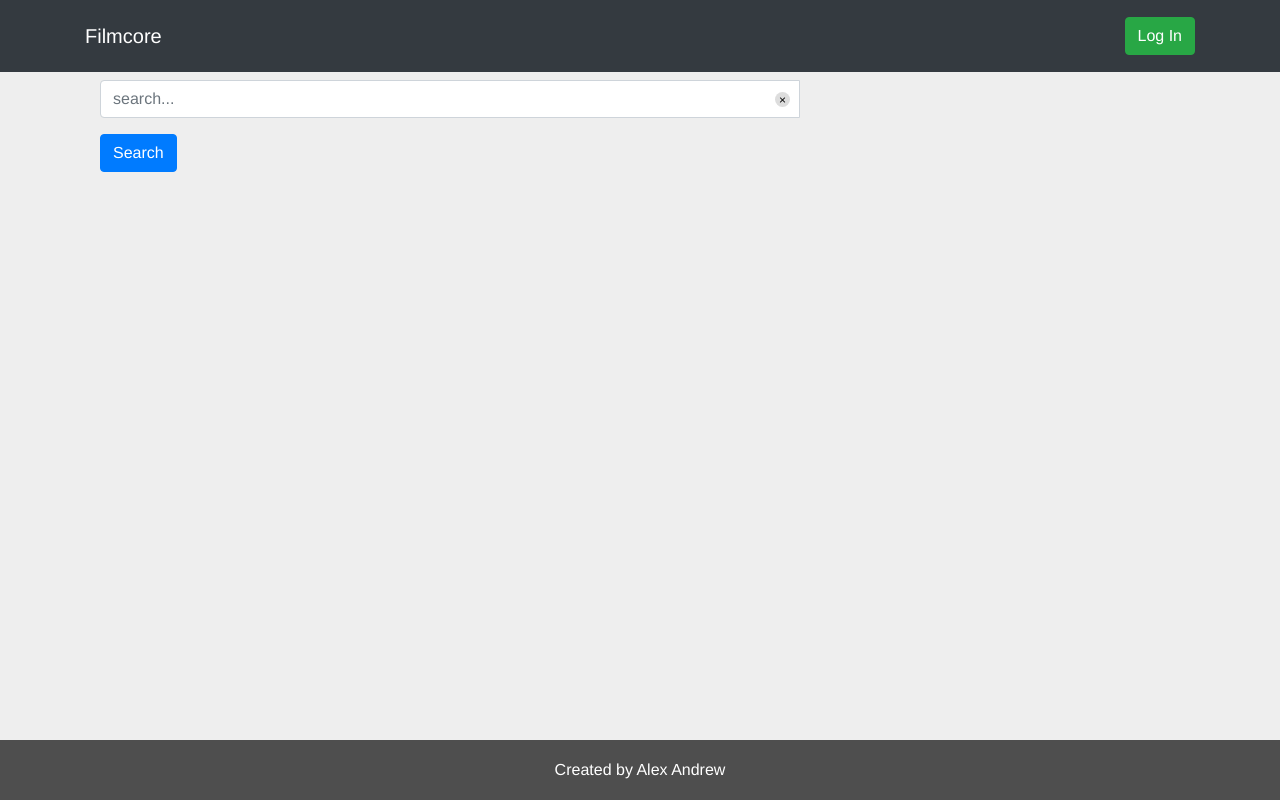
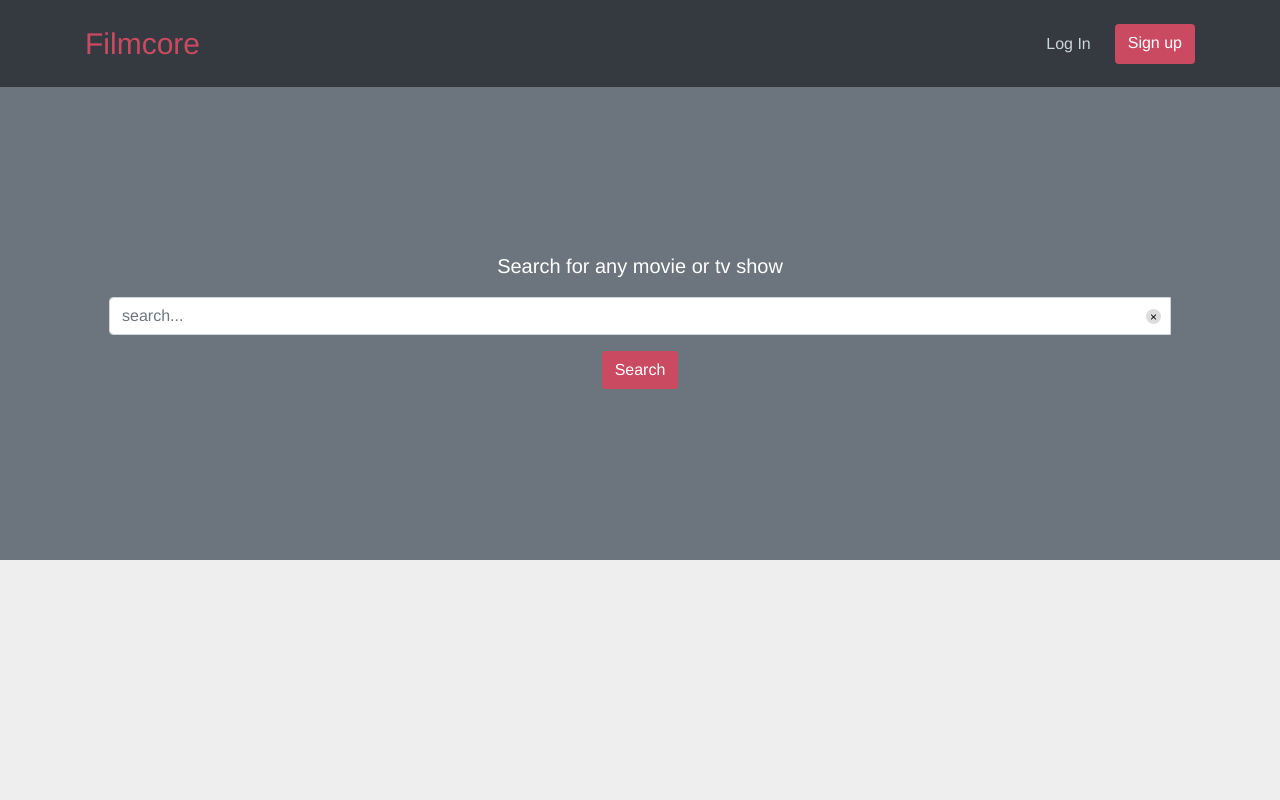
Before and after one commit to alexandrew541/Filmcore-Project, a Flask app: page / in a window 1280 px wide. Run offline with Flask 2, Linux system fonts and the light colour scheme; some libraries are stand-ins or nearby versions.

Commit message:
styling changes

```diff
--- a/main.py
+++ b/main.py
@@ -41,6 +41,10 @@ app.config['SECRET_KEY'] = '7CA5293D0810257F680B2A6CAC9EB291B5405E4D4F42B9A1E26E
 @app.route("/")
 @app.route("/home", methods=['POST' , 'GET'])
 def home():
+    global searchvalue
+    searchvalue = ''
+    if conn_error == True:
+        flash(f'Database connection error' , 'warning')
     return render_template('home.html', signedin = signedin, usernames = usernames, usersid = usersid )
 
 
@@ -53,7 +57,8 @@ def search():
         pass
 
     else:
-        searchvalue = request.form.get("searches")
+        if searchvalue == '':
+            searchvalue = request.form.get("searches")
         if ' ' in searchvalue:
             searchvalue = str(searchvalue).replace(' ', '_')
 
--- a/static/main.css
+++ b/static/main.css
@@ -1,13 +1,20 @@
+@charset "UTF-8";
+
 body {
   background: #eeeeee;
   color: #333333;
-  margin-top: 5rem;
   font-family: Helvetica !important;
+  width: 100%;
+  margin: auto;
 
 }
 
+.maincon{
+  width: 90% !important;
+}
+
 .backbtn{
-  margin-bottom: 1%;
+  margin-bottom: 4px;
   width: 75px;
 }
 
@@ -40,7 +47,7 @@ h1, h2, h3, h4, h5, h6 {
   padding: 10px 20px;
   border: 1px solid #dddddd;
   border-radius: 3px;
-  margin-bottom: 20px;
+
 }
 
 .article-title {
@@ -91,7 +98,7 @@ a.article-title:hover {
 }
 
 .footer {
-  position: fixed;
+  position: absolute;
   left: 0;
   bottom: 0;
   width: 100%;
@@ -127,6 +134,53 @@ a.article-title:hover {
   transition: .1s;
 }
 
-.container{
+.content-section{
+  width: 50%;
   margin: auto;
 }
+
+
+.hmpage{
+  height: 10vh;
+}
+
+html, body {
+  height:100%;
+}
+
+.container{
+  min-height: 100%;
+}
+
+.searchbars{
+  height: 60vh;
+}
+
+#parent {
+  display: table;
+  width: 100%;
+}
+#form_search {
+  display: table-cell;
+  text-align: center;
+  vertical-align: middle;
+}
+
+.btn-default
+{
+  background-color: #CA4A62;
+  color:#FFF;
+}
+.btn-default:hover, .btn-default:focus, .btn-default:active, .btn-default.active, .open .dropdown-toggle.btn-default {
+
+  background-color: #ca2d4a;
+  color:#FFF;
+ }
+
+ .watchlistbtn:hover{
+  color: #ca2d4a;
+ }
+
+ .defpage{
+  height: 13vh;
+ }
--- a/templates/home.html
+++ b/templates/home.html
@@ -1,18 +1,42 @@
 {% extends "layout.html" %}
 {% block content %}
 
-    <div class="container">
-        <form action="/search" method="POST">
+<div class="container hmpage">
+</div>
+    <header class="bg-secondary bg-gradient text-white">
 
-        <div class="input-group mb-3">
-            <input type="search" class = "form-control" id="exampleSearch" aria-describedby="searches"
-            placeholder="search..." name = "searches">
-            <button type="reset" class=" btn clearbutton">&times;</button>
+        <div class="container px-4 text-center searchbars">
+            <div class="container" id="parent">
+                <form action="/search" id="form_search" method="POST">
+                <p class="lead">Search for any movie or tv show</p>
+                <div class="input-group mb-3">
+
+                    <input type="search" class = "form-control searchb" id="exampleSearch" aria-describedby="searches"
+                    placeholder="search..." name = "searches">
+                    <button type="reset" class=" btn clearbutton">&times;</button>
+                </div>
+
+                <button type="submit" class="btn btn-default">Search</button>
+
+                </form>
+            </div>
         </div>
+    </header>
 
-        <button type="submit" class="btn btn-primary">Search</button>
 
-        </form>
-    </div>
-{% include 'footer.html' %}
+    <section id="about">
+        <div class="container px-4">
+            <div class="row gx-4 justify-content-center">
+                <div class="col-lg-8">
+
+                    <p class="lead"></p>
+                    <ul>
+
+                    </ul>
+                </div>
+            </div>
+        </div>
+    </section>
+
+
 {% endblock content %}
--- a/templates/layout.html
+++ b/templates/layout.html
@@ -9,7 +9,7 @@
 
     <link rel="stylesheet" type="text/css" href="{{ url_for('static', filename='main.css') }}">
 
-    <title>Flask Blog</title>
+    <title>Filmcore</title>
 
 
 </head>
@@ -17,22 +17,27 @@
     <header class="site-header">
       <nav class="navbar navbar-expand-md navbar-dark bg-dark fixed-top py-3">
         <div class="container">
-          <a class="navbar-brand mr-4" href="/">Filmcore</a>
+          <a class="navbar-brand mr-4" href="/" style="color: #CA4A62; font-size: 30px;">Filmcore</a>
           <button class="navbar-toggler" type="button" data-toggle="collapse" data-target="#navbarToggle" aria-controls="navbarToggle" aria-expanded="false" aria-label="Toggle navigation">
             <span class="navbar-toggler-icon"></span>
           </button>
           <div class="collapse navbar-collapse" id="navbarToggle">
             <div class="navbar-nav mr-auto">
+              <li class="nav-item">
+                <a class="nav-link" href="#"></a>
+              </li>
             </div>
 
             <div class="navbar-nav">
 
               {% if signedin == True %}
-                <a class="nav-item nav-link">Hello {{usernames}}!</a>
-                <a class="btn btn-danger" href="{{ url_for('logout') }}">Log Out</a>
-                <a class="btn btn-warning" style="margin-left: 3px;" href="{{ url_for('watchlist') }}"> Watchlist </a>
+                <a class="nav-item nav-link" style="color: #f8f8f8; font-size: 15px;">Hi {{usernames}}!</a>
+                <a class="nav-item nav-link watchlistbtn" style="margin-left: 2vh; color: #CA4A62; font-size: 15px; " href="{{ url_for('watchlist') }}"> Watchlist </a>
+                <a class="btn btn-danger" style="margin-left: 2vh;"  href="{{ url_for('logout') }}">Log Out</a>
+
               {% else %}
-                <a class="btn btn-success" href="{{ url_for('login') }}">Log In</a>
+                <a class="nav-item nav-link" href="{{ url_for('login') }}">Log In</a>
+                <a class="btn btn-default" style="margin-left: 2vh;" href="{{ url_for('register') }}">Sign up</a>
               {%endif%}
 
           </div>
@@ -40,9 +45,7 @@
         </div>
       </nav>
     </header>
-    <main role="main" class="container">
-      <div class="row">
-        <div class="col-md-8">
+    <main role="main">
           {% with messages = get_flashed_messages(with_categories=true) %}
             {% if messages %}
               {% for category, message in messages %}
@@ -53,10 +56,7 @@
             {% endif %}
           {% endwith %}
           {% block content %}{% endblock %}
-        </div>
-        </div>
       </div>
     </main>
-
 </body>
 </html>
--- a/templates/login.html
+++ b/templates/login.html
@@ -42,5 +42,5 @@
             <a class="ml-2" href="{{ url_for('register') }}">Register for an account here</a>
         </small>
     </div>
+
 {% endblock content %}
-{% include 'footer.html' %}
--- a/templates/movie.html
+++ b/templates/movie.html
@@ -1,5 +1,6 @@
 {% extends "layout.html" %}
 {% block content %}
+<div class="container hmpage"></div>
         <article class="media content-section border-secondary">
           <a class="nav-item nav-link btn btn-danger backbtn" style="float: left;" href="{{ url_for('search') }}">Back</a>
           <div class="media-body">
@@ -19,5 +20,5 @@
           </form>
         {%endif%}
 
+
 {% endblock content %}
-{% include 'footer.html' %}
--- a/templates/register.html
+++ b/templates/register.html
@@ -95,5 +95,5 @@
             Already Have An Account? <a class="ml-2" href="{{ url_for('login') }}">Sign In</a>
         </small>
     </div>
+
 {% endblock content %}
-{% include 'footer.html' %}
```
Also changed, not shown: templates/search.html (+9 -6 lines).
